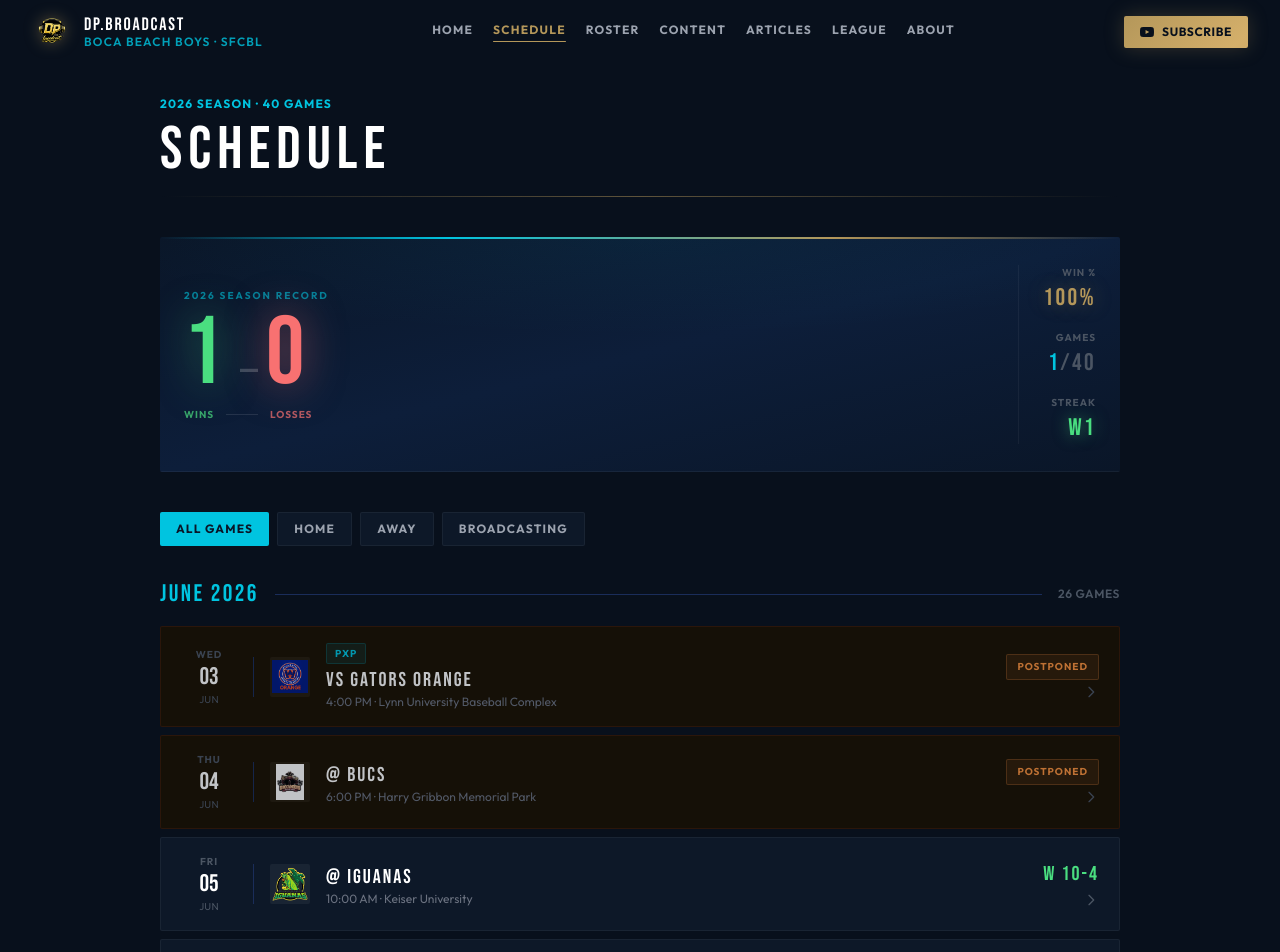
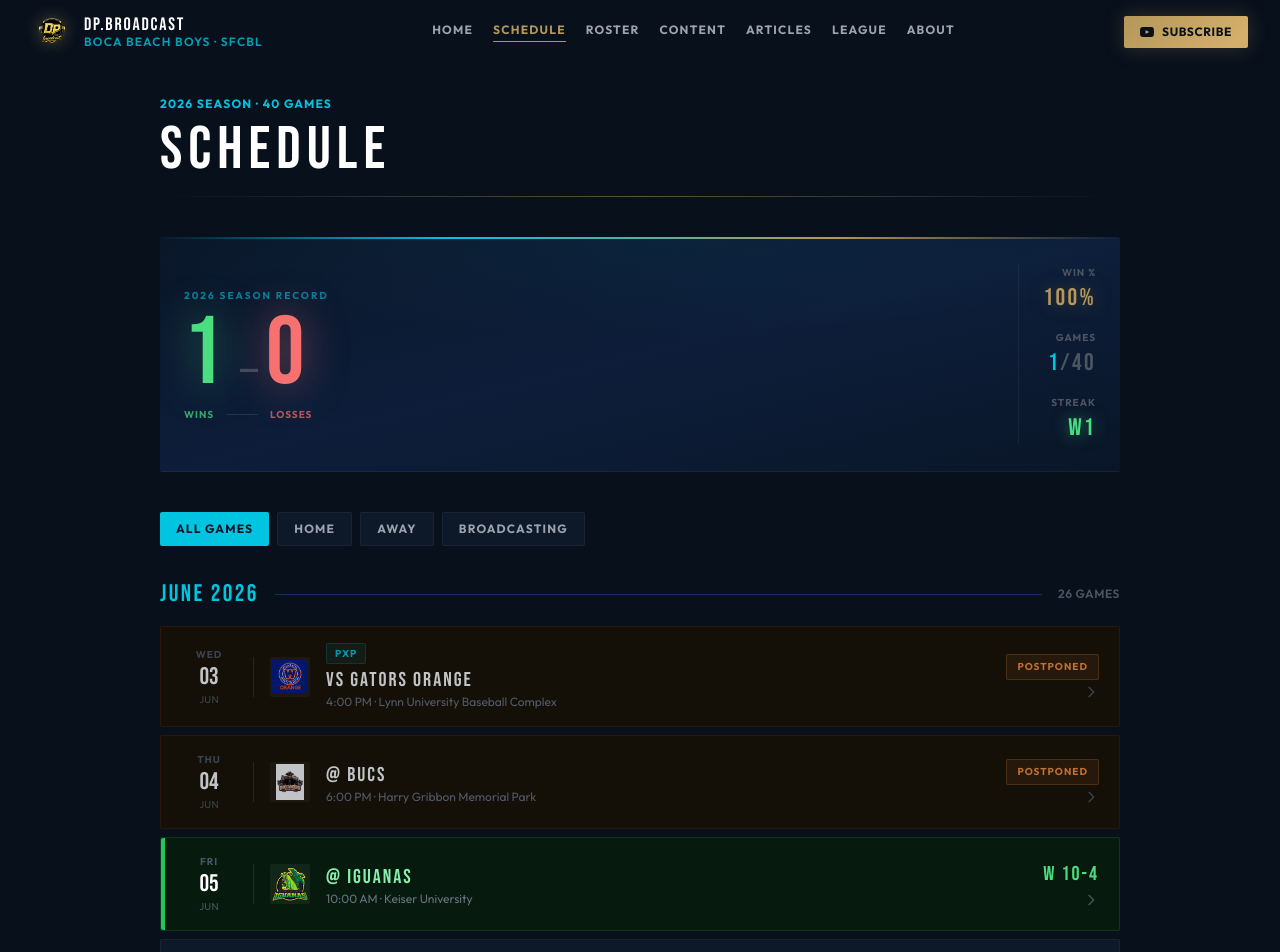
Before and after one commit to dpbroadcast/Boca-Beach-Boys, a React (Vite) app: page /schedule in a window 1280 px wide. Shown: the top 952 px of the page. Built offline with nearby package versions, Linux system fonts and the light colour scheme.

Commit message:
Schedule: color-coded cards for wins (green) and losses (red) with accent stripe

```diff
--- a/src/pages/Schedule.jsx
+++ b/src/pages/Schedule.jsx
@@ -209,16 +209,24 @@ function GameRow({ game, onClick }) {
   return (
     <button
       onClick={onClick}
-      className={`w-full text-left flex items-center gap-4 px-5 py-4 rounded-sm border transition-all duration-200 group ${
+      className={`w-full text-left flex items-center gap-4 px-5 py-4 rounded-sm border transition-all duration-200 group relative overflow-hidden ${
         isOff
           ? 'bg-[#0D1420] border-[#151E2D] opacity-60 hover:opacity-80'
           : isLive
           ? 'bg-[#1A0A0A] border-red-900/40 hover:border-red-500/40'
           : isPostponed
           ? 'bg-[#1A1000] border-orange-900/30 opacity-75 hover:opacity-90'
+          : isWin
+          ? 'bg-[#061A0E] border-green-900/50 hover:border-green-500/50 hover:bg-[#081F10]'
+          : isLoss
+          ? 'bg-[#1A0808] border-red-900/40 hover:border-red-500/40 hover:bg-[#1F0A0A]'
           : 'bg-brand-bg-card border-white/5 hover:border-[#00C4E0]/40 hover:shadow-glow'
       }`}
     >
+      {/* Win/loss left accent stripe */}
+      {(isWin || isLoss) && (
+        <span className={`absolute left-0 top-0 bottom-0 w-1 rounded-l-sm ${isWin ? 'bg-green-500' : 'bg-red-500'}`} />
+      )}
       {/* Date block */}
       <div className="flex-shrink-0 w-14 text-center">
         <div className="text-[10px] font-bold uppercase tracking-widest text-gray-600">
@@ -259,6 +267,10 @@ function GameRow({ game, onClick }) {
           className={`font-bebas text-xl tracking-widest truncate transition-colors ${
             isOff
               ? 'text-gray-600'
+              : isWin
+              ? 'text-green-300 group-hover:text-green-200'
+              : isLoss
+              ? 'text-red-300 group-hover:text-red-200'
               : 'text-white group-hover:text-[#00C4E0]'
           }`}
         >
```
